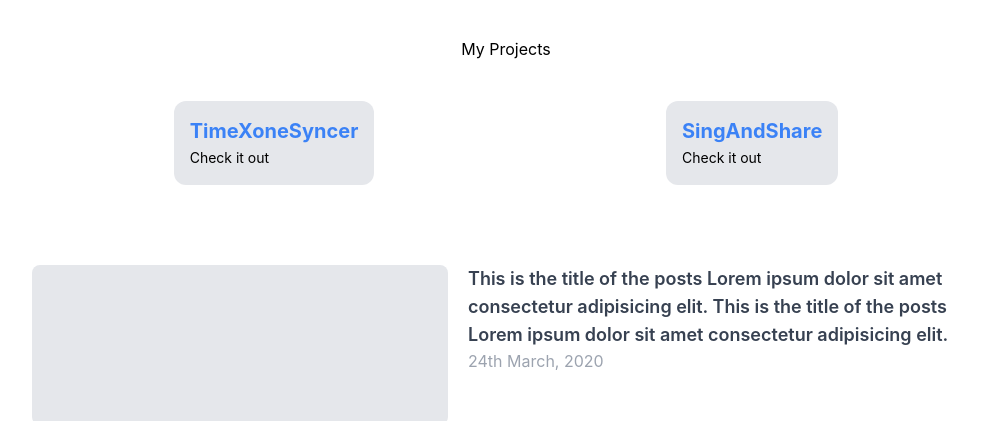
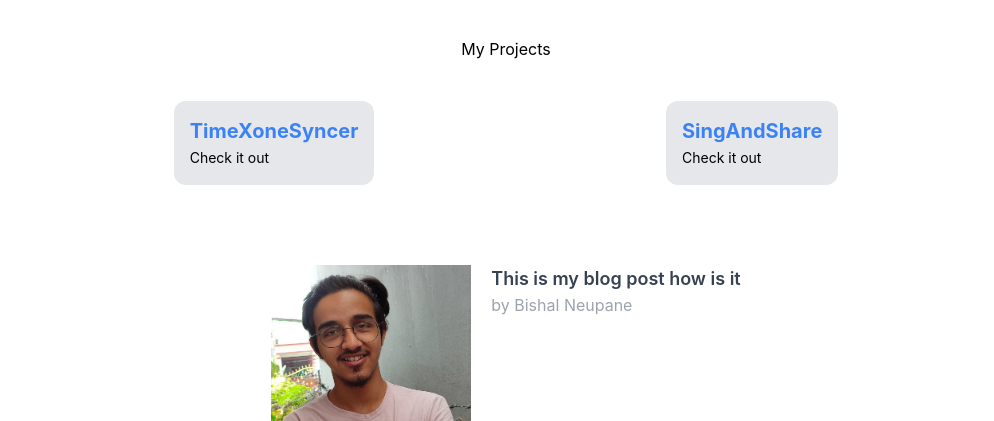
Before and after one commit to BishalN/MyWebsite, a Gatsby site: page / in a window 1280 px wide. Shown: the part 379-800 px from the top of the page, without its empty margins (134-1128 px from the left). Built offline with nearby package versions, Linux system fonts and the light colour scheme; Gatsby itself is replaced by a stand-in of ours.

Commit message:
Gatsby Image fix

```diff
--- a/gatsby-config.js
+++ b/gatsby-config.js
@@ -15,15 +15,15 @@ module.exports = {
     'gatsby-plugin-image',
     'gatsby-plugin-postcss',
     'gatsby-plugin-typescript',
+    'gatsby-plugin-react-helmet',
+    'gatsby-plugin-sharp',
+    'gatsby-transformer-sharp',
     {
       resolve: 'gatsby-plugin-google-analytics',
       options: {
         trackingId: '\u0016',
       },
     },
-    'gatsby-plugin-react-helmet',
-    'gatsby-plugin-sharp',
-    'gatsby-transformer-sharp',
     {
       resolve: 'gatsby-source-filesystem',
       options: {
--- a/gatsby-node.js
+++ b/gatsby-node.js
@@ -20,7 +20,7 @@ exports.createPages = async ({ actions, graphql, reporter }) => {
   posts.forEach((post) => {
     actions.createPage({
       path: post.frontmatter.slug,
-      component: require.resolve('./src/templates/post.js'),
+      component: require.resolve('./src/templates/post.tsx'),
       context: {
         slug: post.frontmatter.slug,
       },
--- a/src/components/PostPreview.tsx
+++ b/src/components/PostPreview.tsx
@@ -1,16 +1,20 @@
 import React from 'react';
+import { GatsbyImage, getImage, StaticImage } from 'gatsby-plugin-image';
 
-const PostPreview = () => {
+const PostPreview = ({ post }) => {
+  const image = getImage(post.image);
+  console.log(post.image);
+  console.log(image);
+
   return (
     <div className='flex flex-col sm:flex-row justify-center space-x-5'>
-      <div className='bg-gray-200 p-4 rounded-lg w-4/12 h-40'></div>
+      <GatsbyImage image={image} alt={post.author} />
+
       <div>
         <p className='font-semibold text-gray-700 text-lg max-w-lg'>
-          This is the title of the posts Lorem ipsum dolor sit amet consectetur
-          adipisicing elit. This is the title of the posts Lorem ipsum dolor sit
-          amet consectetur adipisicing elit.
+          {post.excerpt}
         </p>
-        <p className='text-gray-400 text-base'>24th March, 2020</p>
+        <p className='text-gray-400 text-base'>by {post.author}</p>
       </div>
     </div>
   );
--- /dev/null
+++ b/src/hooks/usePosts.ts
@@ -0,0 +1,33 @@
+import { graphql, useStaticQuery } from 'gatsby';
+
+export const usePosts = () => {
+  const data = useStaticQuery(graphql`
+    query {
+      allMdx {
+        nodes {
+          frontmatter {
+            title
+            author
+            slug
+            image {
+              childImageSharp {
+                gatsbyImageData(width: 200)
+              }
+            }
+          }
+          excerpt
+        }
+      }
+    }
+  `);
+
+  return data.allMdx.nodes.map((post) => ({
+    title: post.frontmatter.title,
+    author: post.frontmatter.author,
+    slug: post.frontmatter.slug,
+    image: post.frontmatter.image,
+    excerpt: post.excerpt,
+  }));
+};
+
+export default usePosts;
--- a/src/pages/index.tsx
+++ b/src/pages/index.tsx
@@ -1,12 +1,14 @@
 import { StaticImage } from 'gatsby-plugin-image';
 import React from 'react';
 import { useSiteMetaData } from '../hooks/useSiteMetaData';
+import { usePosts } from '../hooks/usePosts';
 import { FaGithub, FaLinkedin, FaTwitter } from 'react-icons/fa';
 import { ProjectCard } from '../components/ProjectCard';
 import PostPreview from '../components/PostPreview';
 
 const Index = () => {
   const data = useSiteMetaData();
+  const posts = usePosts();
 
   return (
     <div className='container mx-auto px-4'>
@@ -18,7 +20,9 @@ const Index = () => {
 
           <div className='bg-gray-100 mt-10 rounded-md p-2 text-center max-w-md flex space-x-4 flex-wrap'>
             {data.favTechnologies.map((tech: string) => (
-              <p className='text-gray-800 '>{tech}</p>
+              <p key={tech} className='text-gray-800 '>
+                {tech}
+              </p>
             ))}
           </div>
 
@@ -27,7 +31,12 @@ const Index = () => {
             flex-wrap space-x-10'
           >
             {data.social.map((social) => (
-              <a href={social.link} target='_blank' rel='noopener noreferrer'>
+              <a
+                href={social.link}
+                key={social.link}
+                target='_blank'
+                rel='noopener noreferrer'
+              >
                 {social.media.includes('github') && (
                   <FaGithub size={30} className='cursor-pointer' />
                 )}
@@ -71,9 +80,9 @@ const Index = () => {
       </section>
 
       <section id='posts' className='space-y-10 mt-20'>
-        <PostPreview />
-        <PostPreview />
-        <PostPreview />
+        {posts.map((post) => (
+          <PostPreview key={post.slug} post={post} />
+        ))}
       </section>
     </div>
   );
--- /dev/null
+++ b/src/templates/post.tsx
@@ -0,0 +1,28 @@
+import React from 'react';
+import { graphql } from 'gatsby';
+import { MDXRenderer } from 'gatsby-plugin-mdx';
+import Layout from '../components/layout';
+import { Link } from 'gatsby';
+
+export const query = graphql`
+  query ($slug: String!) {
+    mdx(frontmatter: { slug: { eq: $slug } }) {
+      frontmatter {
+        title
+        author
+      }
+      body
+    }
+  }
+`;
+
+const PostTemplate = ({ data: { mdx: post } }) => (
+  <Layout>
+    <h1>{post.frontmatter.title}</h1>
+    <p>Posted by {post.frontmatter.author}</p>
+    <MDXRenderer>{post.body}</MDXRenderer>
+    <Link to='/'>&larr; back to all posts</Link>
+  </Layout>
+);
+
+export default PostTemplate;
```
